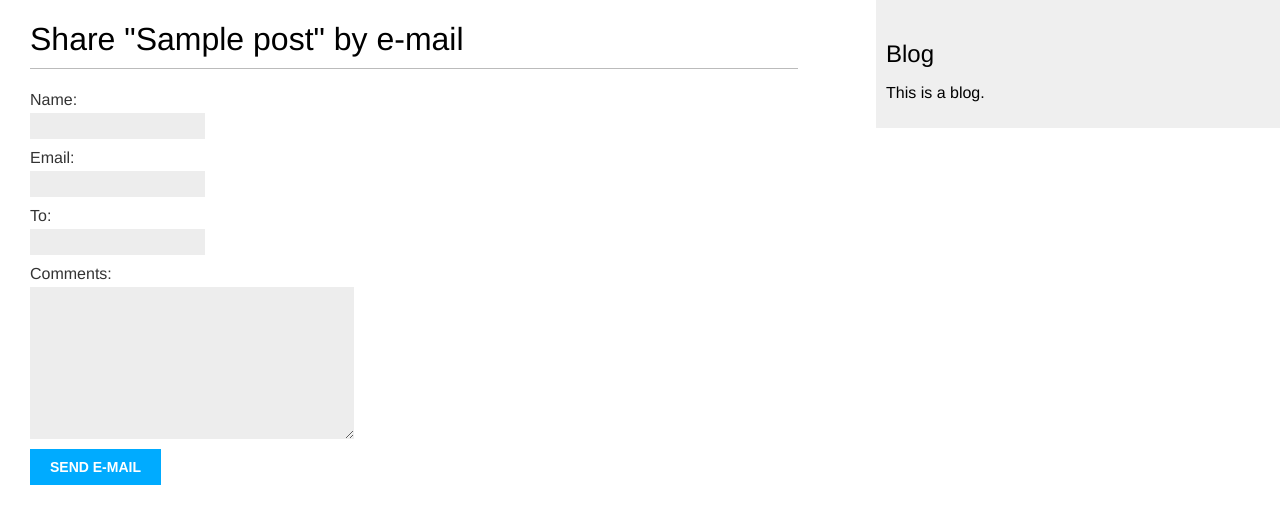
After one commit to liminalsunset/enhancedblog, a Django app: page /blog/1/share/ in a window 1280 px wide. The commit adds this page. Shown: the top 524 px of the page. Run offline with Django 4.2, Linux system fonts and the light colour scheme; tables that the repository leaves empty hold one stand-in row (values such as "Sample post").

Commit message:
email form for post share works, confirms sent, displays errors

```diff
--- a/blog/forms.py
+++ b/blog/forms.py
@@ -1,6 +1,10 @@
+
 from django import forms
+
 
 class EmailPostForm(forms.Form):
     name = forms.CharField(max_length=25)
     email = forms.EmailField()
-    comments = forms.CharField(required=False, widget=forms.Textarea)
+    to = forms.EmailField()
+    comments = forms.CharField(required=False,
+                               widget=forms.Textarea)
--- a/blog/templates/blog/post/detail.html
+++ b/blog/templates/blog/post/detail.html
@@ -8,4 +8,7 @@
     Published {{ post.publish }} by {{ post.author }}
 </p>
 {{ post.body|linebreaks }}
+<p>
+    <a href="{% url "blog:post_share" post.id %}">Share this post</a>
+</p>
 {% endblock %}
--- /dev/null
+++ b/blog/templates/blog/post/share.html
@@ -0,0 +1,19 @@
+{% extends "blog/base.html" %}
+
+{% block title %}Share a post{% endblock %}
+
+{% block content %}
+  {% if sent %}
+    <h1>E-mail successfully sent</h1>
+    <p>
+      "{{ post.title }}" was successfully sent to {{ form.cleaned_data.to }}.
+    </p>
+  {% else %}
+    <h1>Share "{{ post.title }}" by e-mail</h1>
+    <form method="post">
+      {{ form.as_p }}
+      {% csrf_token %}
+      <input type="submit" value="Send e-mail">
+    </form>
+  {% endif %}
+{% endblock %}
--- a/blog/urls.py
+++ b/blog/urls.py
@@ -7,4 +7,5 @@ urlpatterns = [
     path('<int:year>/<int:month>/<int:day>/<slug:post>/',
         views.post_detail,
         name='post_detail'),
+    path('<int:post_id>/share/', views.post_share, name='post_share'),
 ]
--- a/blog/views.py
+++ b/blog/views.py
@@ -4,6 +4,7 @@ from .models import Post
 from django.core.paginator import Paginator, EmptyPage, PageNotAnInteger
 from django.views.generic import ListView
 from .forms import EmailPostForm
+from django.core.mail import send_mail
 
 # Create your views here.
 
@@ -33,10 +34,21 @@ class PostListView(ListView):
 
 def post_share(request, post_id):
     post = get_object_or_404(Post, id=post_id, status='published')
+    sent = False
+
     if request.method == 'POST':
         form = EmailPostForm(request.POST)
         if form.is_valid():
             cd = form.cleaned_data
+            post_url = request.build_absolute_uri(post.get_absolute_url())
+            subject = f"{cd['name']} recommends you read {post.title}"
+            message = f"Read {post.title} at {post_url}\n\n" \
+                      f"{cd['name']}\'s comments: {cd['comments']}"
+            send_mail(subject, message, 'admin@myblog.com', [cd['to']])
+            sent = True
+
     else:
         form = EmailPostForm()
-    return render(request, 'blog/post/share.html', {'post': post}, {'form': form})
+    return render(request, 'blog/post/share.html', {'post': post,
+                                                    'form': form,
+                                                    'sent': sent})
--- a/mysite/settings.py
+++ b/mysite/settings.py
@@ -123,3 +123,5 @@ STATIC_URL = 'static/'
 # https://docs.djangoproject.com/en/4.0/ref/settings/#default-auto-field
 
 DEFAULT_AUTO_FIELD = 'django.db.models.BigAutoField'
+
+EMAIL_BACKEND = 'django.core.mail.backends.console.EmailBackend'
```
